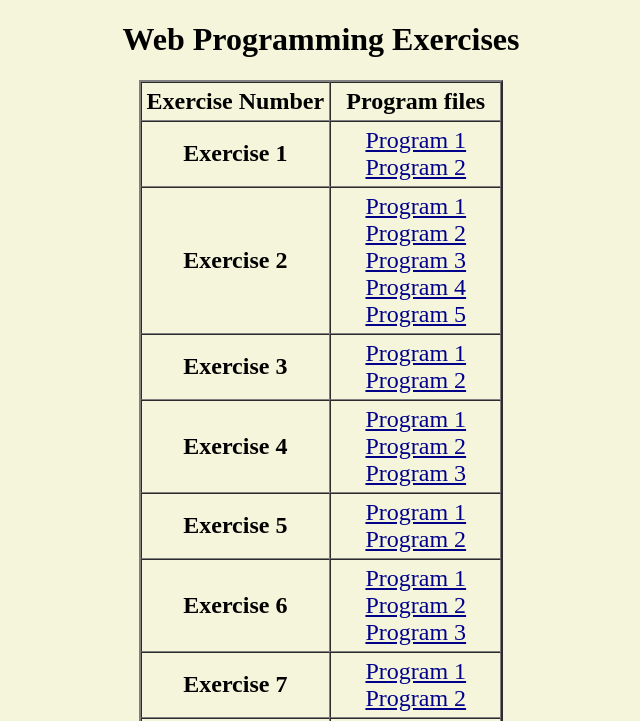
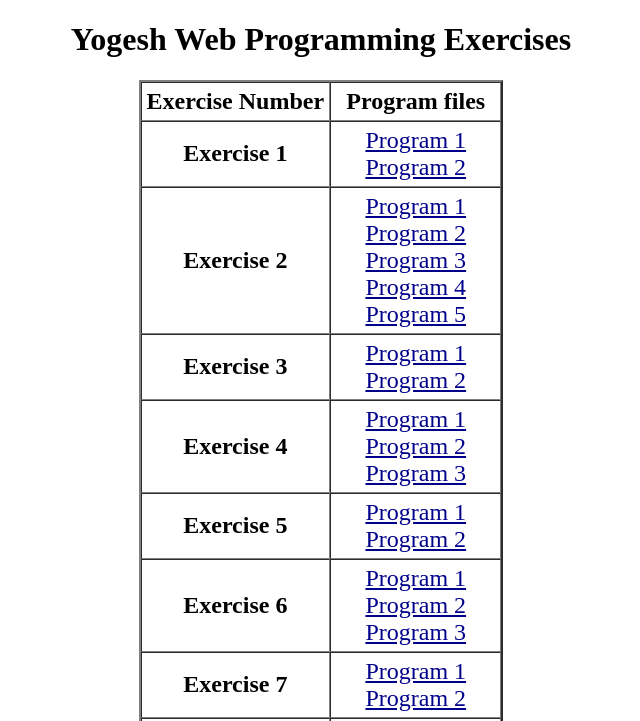
Before and after one commit to yogeshv05/Web-Programming, a plain HTML site: page index.html in a window 1280 px wide. Shown: the top 721 px of the page, without its empty margins (319-959 px from the left). Drawn offline with Linux system fonts and the light colour scheme.

Commit message:
Update index.html

```diff
--- a/index.html
+++ b/index.html
@@ -18,10 +18,10 @@
             }
         </style>
         <h1 align="center">
-            Web Programming Exercises
+            Yogesh Web Programming Exercises
         </h1>
     </head>
-    <body bgcolor="beige">
+    <body>
         <font size="5">
             <table border="2" cellpadding="5" cellspacing="0" align="center">
                 <tr>
```
